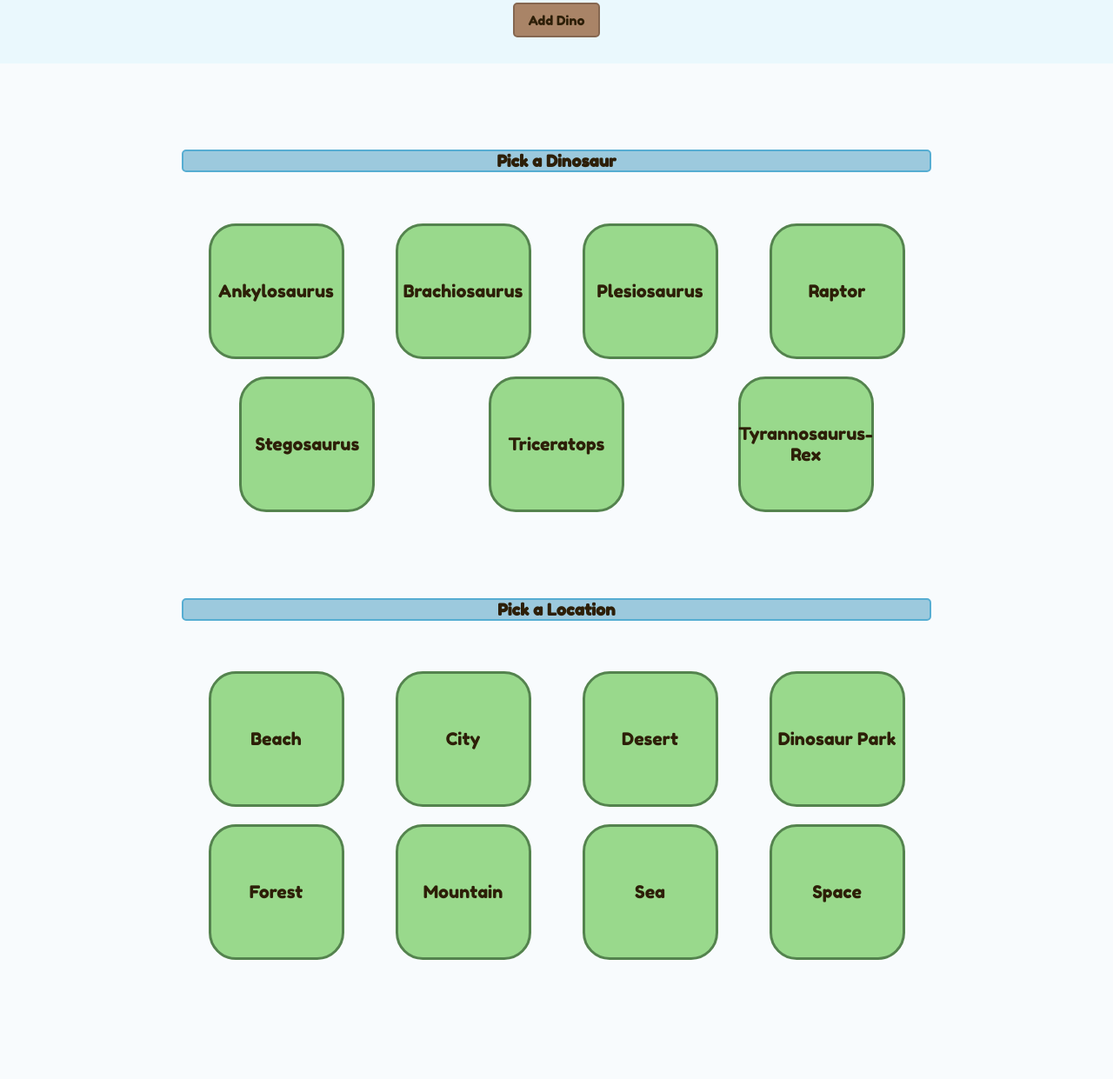
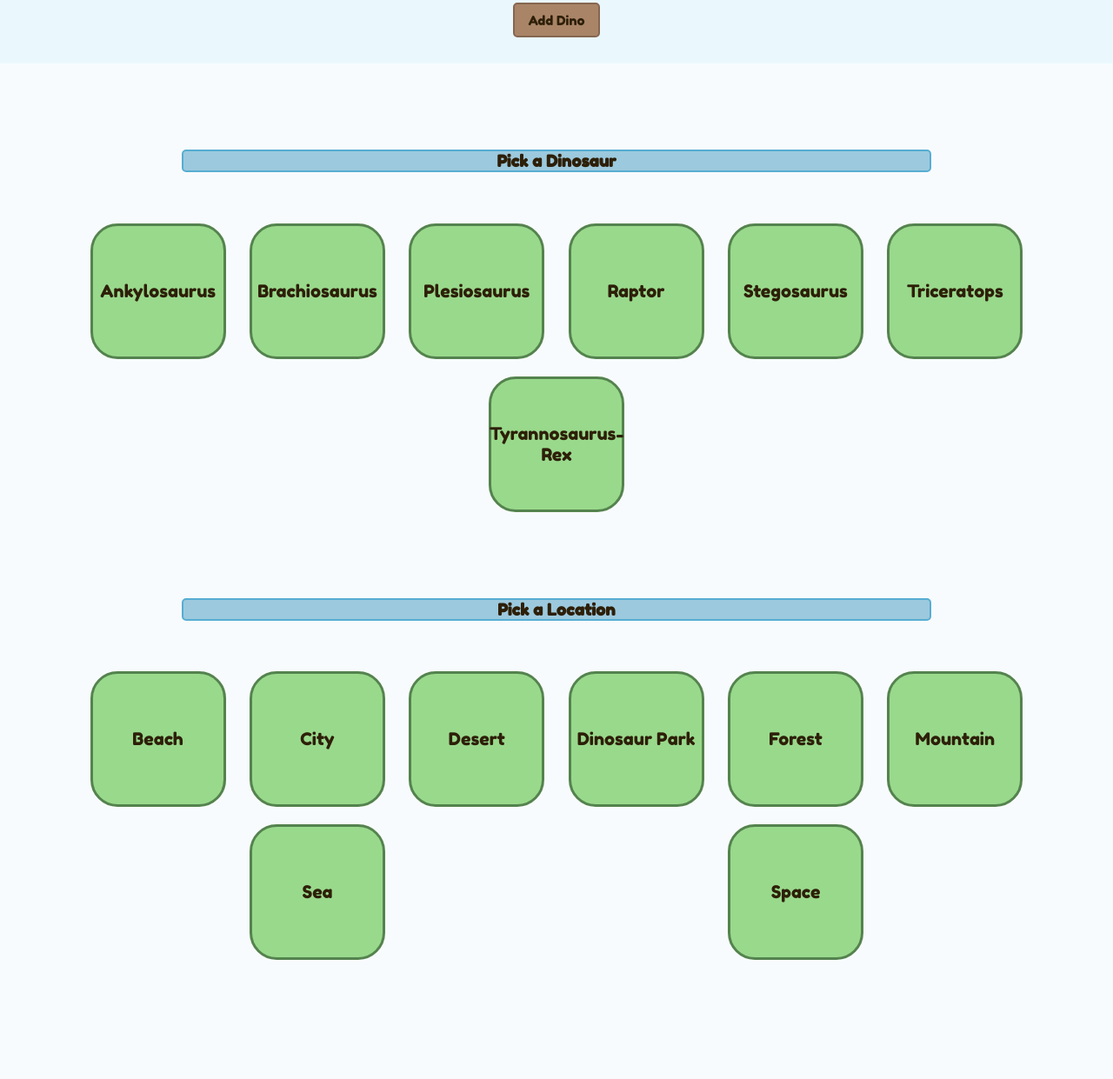
Before and after one commit to shugabee/capstone-project-dino, a website: page client/index.html in a window 1280 px wide. Shown: the part 656-1897 px from the top of the page at 87% size. Drawn offline with nearby package versions, Linux system fonts and the light colour scheme.

Commit message:
css changes

```diff
--- a/client/index.css
+++ b/client/index.css
@@ -86,7 +86,7 @@ h1 {
 }
 
 .dinosaurs {
-    margin: 40px 220px 80px 220px;
+    margin: 40px 100px 80px 100px;
     display: flex;
     flex-wrap: wrap;
     justify-content: space-around;
@@ -125,7 +125,7 @@ h1 {
 }
 
 .locations {
-    margin: 40px 220px 140px 220px;
+    margin: 40px 100px 140px 100px;
     display: flex;
     flex-wrap: wrap;
     justify-content: space-around;
```
